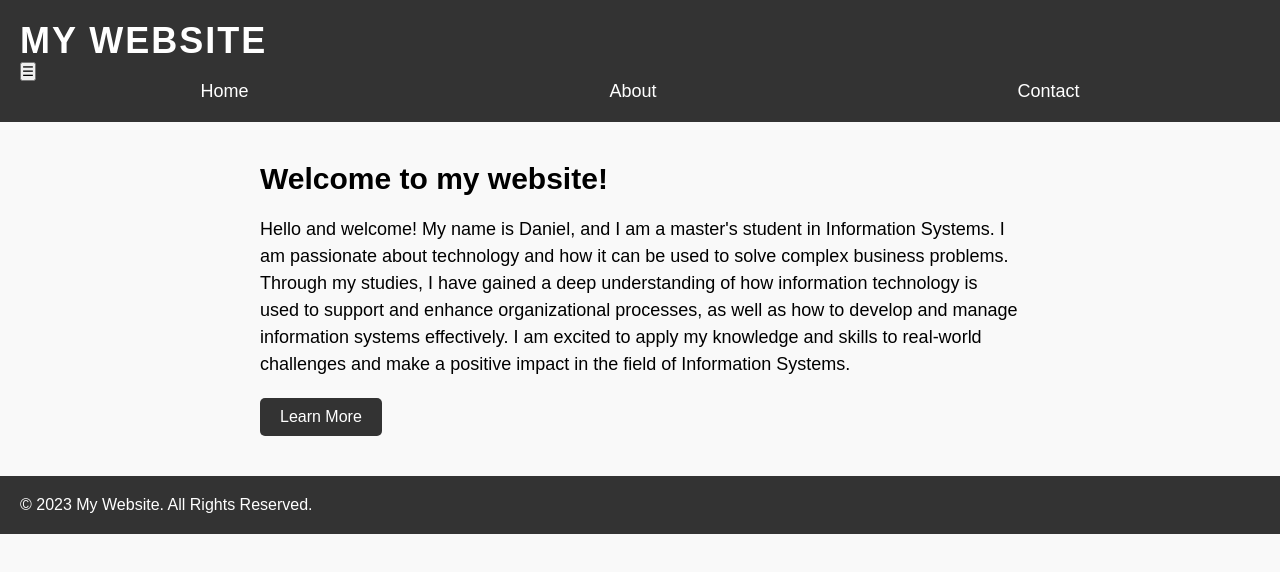
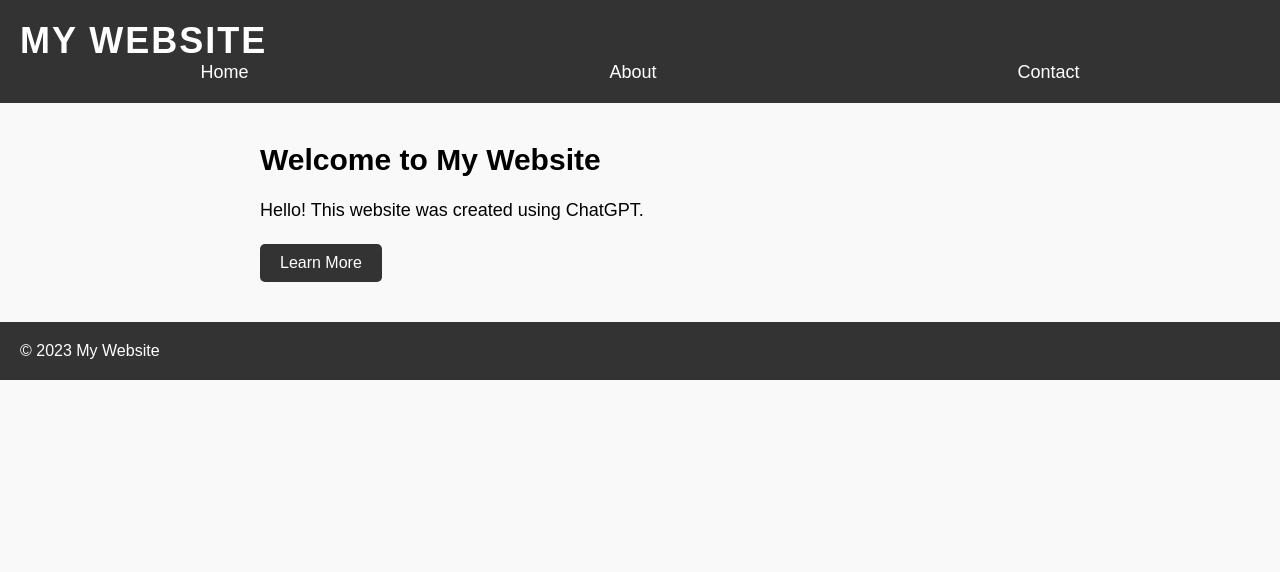
Before and after one commit to DDaaNNee/Personal-Website, a plain HTML site: page index.html in a window 1280 px wide. Drawn offline with Linux system fonts and the light colour scheme.

Commit message:
Update index.html

```diff
--- a/index.html
+++ b/index.html
@@ -1,14 +1,15 @@
 <!DOCTYPE html>
 <html>
   <head>
+    <meta charset="UTF-8">
+    <meta name="viewport" content="width=device-width, initial-scale=1.0">
     <title>My Website</title>
-    <meta name="viewport" content="width=device-width, initial-scale=1">
     <link rel="stylesheet" href="style.css">
   </head>
   <body>
     <header>
       <h1>My Website</h1>
-      <button class="toggle-nav">&#9776;</button>
+      <div class="header-border"></div>
       <nav>
         <ul>
           <li><a href="#">Home</a></li>
@@ -18,13 +19,12 @@
       </nav>
     </header>
     <main>
-      <h2>Welcome to my website!</h2>
-      <p>Hello and welcome! My name is Daniel, and I am a master's student in Information Systems. I am passionate about technology and how it can be used to solve complex business problems. Through my studies, I have gained a deep understanding of how information technology is used to support and enhance organizational processes, as well as how to develop and manage information systems effectively. I am excited to apply my knowledge and skills to real-world challenges and make a positive impact in the field of Information Systems.</p>
+      <h2>Welcome to My Website</h2>
+      <p>Hello! This website was created using ChatGPT.</p>
       <a href="#" class="button">Learn More</a>
     </main>
     <footer>
-      <p>&copy; 2023 My Website. All Rights Reserved.</p>
+      <p>&copy; 2023 My Website</p>
     </footer>
-    <script src="script.js"></script>
   </body>
 </html>
```
